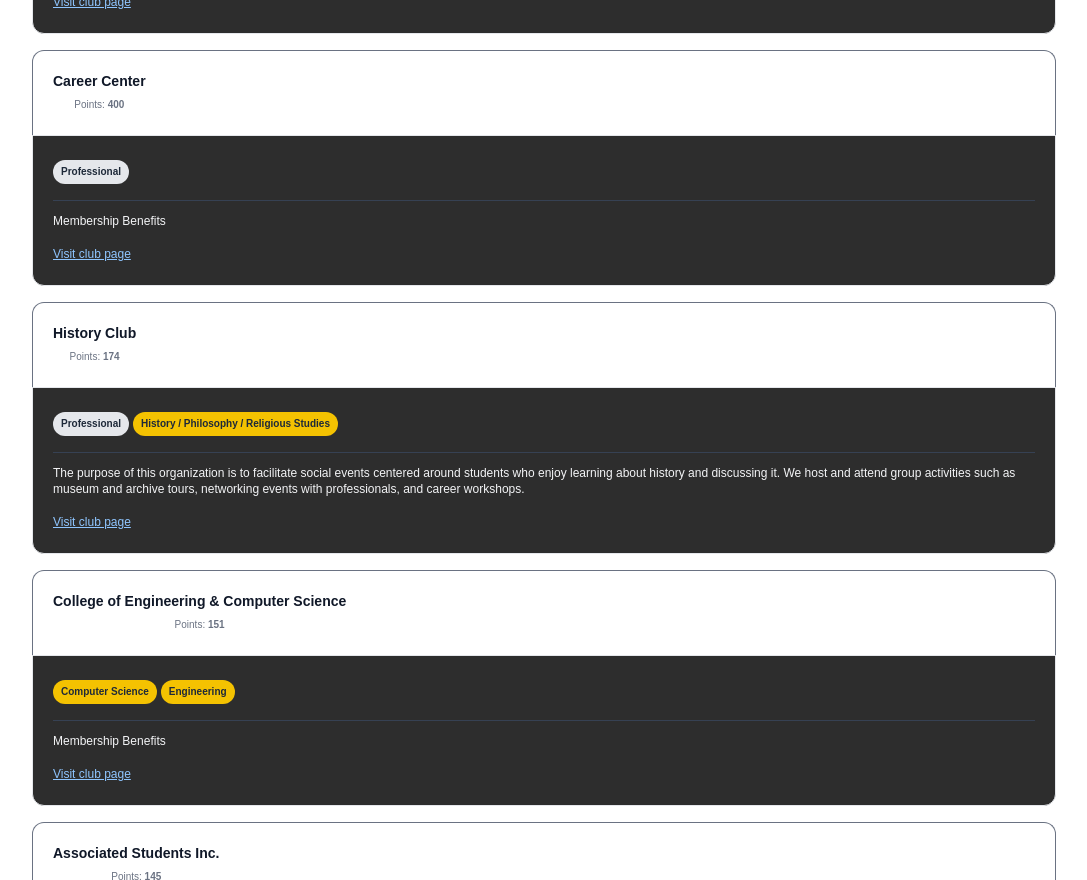
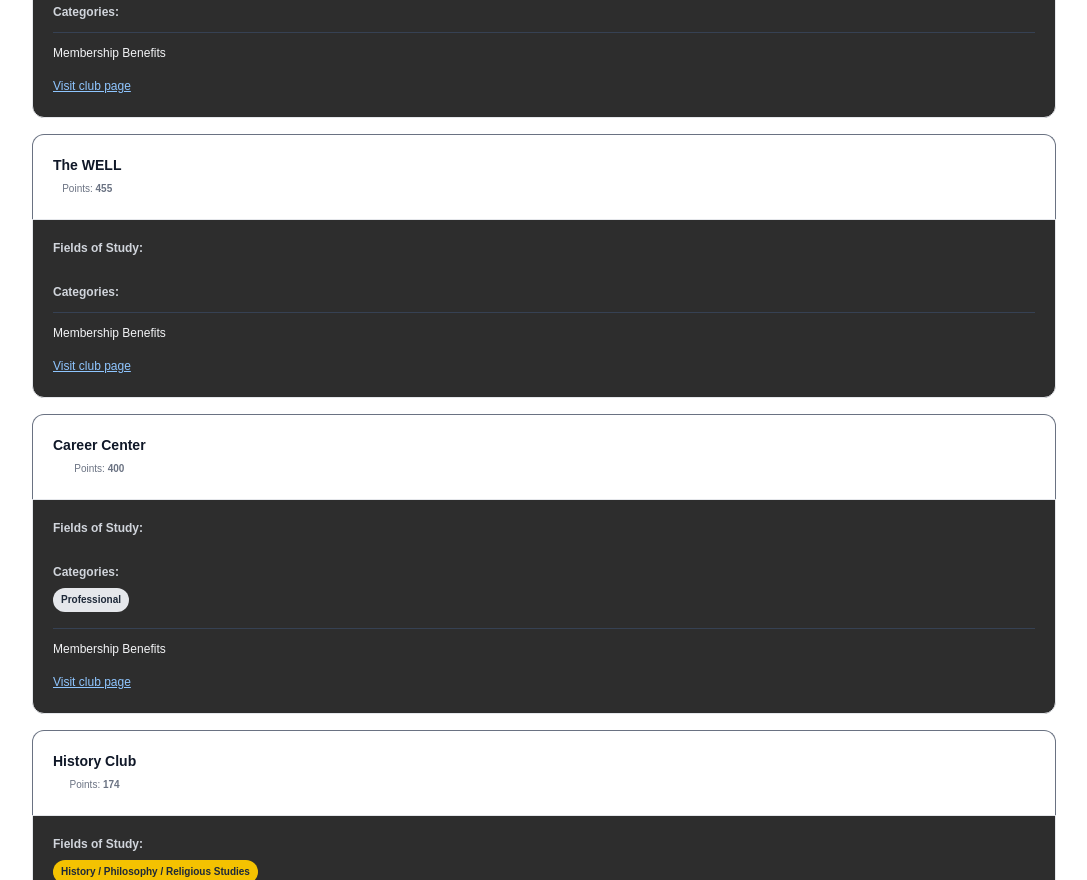
Before and after one commit to markciubal/hivefinder, a Next.js app: page /clubPage in a window 1280 px wide. Shown: the part 1920-2800 px from the top of the page, without its empty margins (96-1183 px from the left). Built offline with nearby package versions, Linux system fonts and the light colour scheme.

Commit message:
Changed styling and placement of some elements on club finder page.

```diff
--- a/app/clubPage/page.jsx
+++ b/app/clubPage/page.jsx
@@ -259,20 +259,23 @@
                 <div className="p-5 border border-gray-200 bg-neutral-900/90 rounded-b-xl text-left">
                   {/* Categories & fields */}
                   <div className="mb-2">
+                  <p className="text-xs font-semibold text-gray-300 mb-1">Fields of Study:</p>
+                    {(club.fieldsOfStudy || []).map((field) => (
+                      <span
+                        key={field}
+                        className="inline-block px-2 py-1 my-1 mr-1 text-xxs font-semibold text-gray-800 bg-[#f4c201] rounded-full"
+                      >
+                        {field}
+                      </span>
+                    ))}
+                    <br/>
+                    <p className="text-xs font-semibold text-gray-300 mb-1">Categories:</p>
                     {(club.categories || []).map((category) => (
                       <span
                         key={category}
                         className="inline-block px-2 py-1 my-1 mr-1 text-xxs font-semibold text-gray-800 bg-gray-200 rounded-full"
                       >
                         {category}
-                      </span>
-                    ))}
-                    {(club.fieldsOfStudy || []).map((field) => (
-                      <span
-                        key={field}
-                        className="inline-block px-2 py-1 my-1 mr-1 text-xxs font-semibold text-gray-800 bg-[#f4c201] rounded-full"
-                      >
-                        {field}
                       </span>
                     ))}
                   </div>
```
